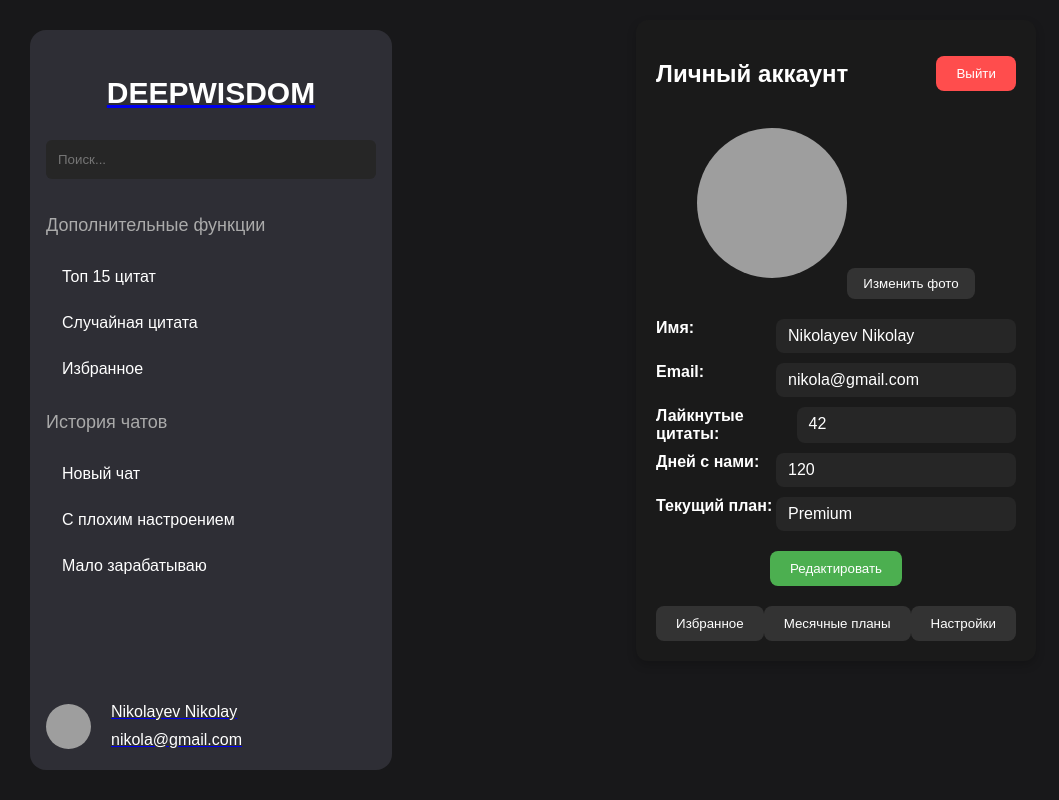
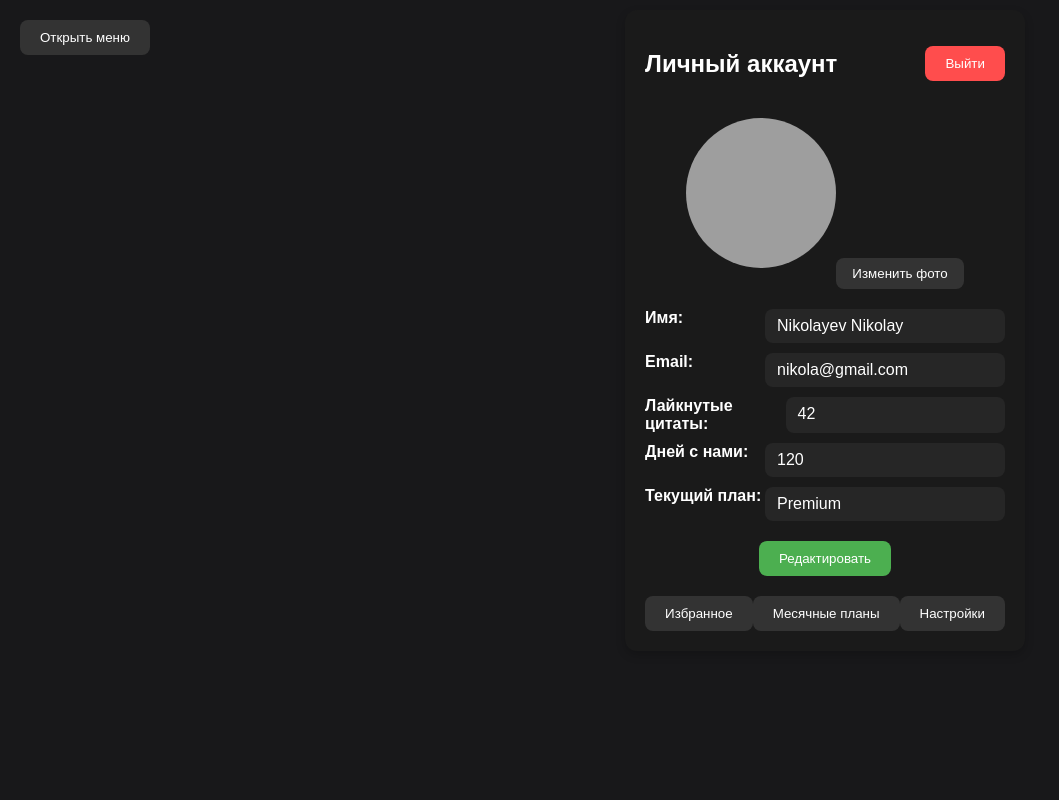
Before and after one commit to ssardor/DP, a React (Create React App) app: page /profile in a window 1280 px wide. Shown: the whole page, without its empty margins (0-1059 px from the left). Built offline with nearby package versions, Linux system fonts and the light colour scheme; no server answers; grey boxes are pictures that could not be loaded.

Commit message:
verstka mobile

```diff
--- a/src/App.js
+++ b/src/App.js
@@ -1,4 +1,4 @@
-import React from "react";
+import React, { useState } from "react";
 import { BrowserRouter as Router, Routes, Route } from "react-router-dom";
 import Sidebar from "./components/Sidebar";
 import ChatBox from "./components/Chatbox";
@@ -6,10 +6,32 @@ import Profile from "./components/Profile";
 import styles from "./styles/App.module.css";
 
 function App() {
+  const [isSidebarVisible, setIsSidebarVisible] = useState(false);
+
+  const toggleSidebar = () => {
+    setIsSidebarVisible((prev) => !prev);
+  };
+
   return (
     <Router>
       <div className={styles.container}>
-        <Sidebar />
+        {/* Боковая панель */}
+        <div
+          className={`${styles.sidebarWrapper} ${
+            isSidebarVisible ? styles.sidebarOpen : ""
+          }`}
+        >
+          <Sidebar onClose={toggleSidebar} />
+        </div>
+
+        {/* Кнопка для открытия боковой панели */}
+        {!isSidebarVisible && (
+          <button className={styles.toggleSidebarBtn} onClick={toggleSidebar}>
+            Открыть меню
+          </button>
+        )}
+
+        {/* Основное содержимое */}
         <div className={styles.mainContent}>
           <Routes>
             <Route path="/" element={<ChatBox />} />
--- a/src/components/Sidebar.jsx
+++ b/src/components/Sidebar.jsx
@@ -1,15 +1,26 @@
 import { Link } from "react-router-dom";
 import styles from "../styles/Sidebar.module.css";
 
-const Sidebar = () => {
+const Sidebar = ({ onClose }) => {
   return (
     <div className={styles.sidebar}>
-            <Link to="/" >
-            <div className={styles.logo}><p>DEEPWISDOM</p></div>
+      {/* Кнопка закрытия для мобильных устройств */}
+     <div className={styles.closeSidebarContainer}>
+     <button className={styles.closeSidebarBtn} onClick={onClose}>
+        X
+      </button>
+     </div>
+
+      <Link to="/">
+        <div className={styles.logo}>
+          <p>DEEPWISDOM</p>
+        </div>
       </Link>
 
+      <div className={styles.search_container}>
       <input className={styles.search} type="text" placeholder="Поиск..." />
 
+      </div>
       <div className={styles.menu}>
         <p className={styles.section}>Дополнительные функции</p>
         <button>Топ 15 цитат</button>
@@ -21,7 +32,7 @@ const Sidebar = () => {
         <button>С плохим настроением</button>
         <button className={styles.active}>Мало зарабатываю</button>
       </div>
-      <Link to="/profile" >
+      <Link to="/profile">
         <div className={styles.profile}>
           <img
             src="https://i.imgur.com/rrggjXc_d.webp?maxwidth=520&shape=thumb&fidelity=high"
@@ -32,7 +43,6 @@ const Sidebar = () => {
             <p>Nikolayev Nikolay</p>
             <p className={styles.email}>nikola@gmail.com</p>
           </div>
-
         </div>
       </Link>
     </div>
--- a/src/styles/App.module.css
+++ b/src/styles/App.module.css
@@ -1,15 +1,79 @@
 .container {
   display: flex;
   height: 100vh;
-  background-color: #18181A;
+  background-color: #18181a;
   color: white;
   font-family: sans-serif;
+  position: relative;
+}
+
+.sidebarWrapper {
+  width: 330px;
+  min-height: 90%; /* Высота на 100% экрана */
+  transition: transform 0.3s ease;
+  overflow: hidden; /* Скрываем содержимое, выходящее за пределы */
+  padding: 20px 20px;
+}
+
+.sidebarWrapper.sidebarOpen {
+  transform: translateX(0);
+}
+
+.sidebarWrapper {
+  transform: translateX(-100%);
 }
 
 .mainContent {
   flex-grow: 1;
   display: flex;
   flex-direction: column;
-  padding: 20px;
+  padding:  10px 0;
   overflow-y: auto;
+  position: relative;
 }
+
+.toggleSidebarBtn {
+  position: absolute;
+  top: 20px;
+  left: 20px;
+  background-color: #333;
+  color: white;
+  border: none;
+  padding: 10px 20px;
+  border-radius: 8px;
+  cursor: pointer;
+  z-index: 1000;
+  transition: background-color 0.3s ease;
+}
+
+.toggleSidebarBtn:hover {
+  background-color: #555;
+}
+
+/* Адаптивная верстка для телефонов */
+@media (max-width: 768px) {
+  .sidebarWrapper {
+    position: fixed;
+    top: 0;
+    left: 0;
+    height: 100%; /* Высота на 100% экрана */
+    width: 70%; /* Ширина боковой панели на мобильных устройствах */
+    background-color: #2e2e35;
+    z-index: 1000;
+    transform: translateX(-100%);
+  }
+
+  .sidebarWrapper.sidebarOpen {
+    transform: translateX(0);
+  }
+
+  .mainContent {
+    padding: 0 20px;
+  }
+
+  .toggleSidebarBtn {
+    top: 10px;
+    left: 10px;
+    padding: 8px 16px;
+  }
+}
--- a/src/styles/ChatBox.module.css
+++ b/src/styles/ChatBox.module.css
@@ -2,8 +2,9 @@
   flex: 1;
   display: flex;
   flex-direction: column;
-  background-color: #18181A;
-  padding: 0 10px 10px 50px;
+  background-color: #18181a;
+  padding: 0 10px 10px 0;
+  overflow: hidden;
 }
 
 .header {
@@ -21,6 +22,7 @@
   min-height: 550px; /* Минимальная высота, чтобы не выглядело сломанным */
   overflow-y: auto; /* Добавляем вертикальный скролл */
   padding: 10px;
+  padding-left: 0;
   scrollbar-width: thin; /* Для Firefox */
   flex-grow: 1; /* Заставляем контейнер занимать оставшееся пространство */
 }
@@ -39,11 +41,11 @@
 }
 
 .inputSection {
-  padding: 16px;
+  padding: 16px 40px;
   border-top: 1px solid #333;
   position: sticky; /* Фиксируем секцию внизу */
   bottom: 0;
-  background-color: #18181A; /* Цвет фона, чтобы перекрывать содержимое */
+  background-color: #18181a; /* Цвет фона, чтобы перекрывать содержимое */
   z-index: 10; /* Устанавливаем приоритет отображения */
   flex-shrink: 0; /* Запрещаем изменять размер секции */
 }
@@ -72,7 +74,6 @@
 .inputArea {
   display: flex;
   align-items: center;
-
 }
 
 .inputArea input {
@@ -137,9 +138,9 @@
 .query {
   background-color: #333; /* Тёмный фон для запроса */
   color: white; /* Белый текст */
-  padding: 10px 15px; /* Внутренние отступы */
+  padding: 15px 30px; /* Внутренние отступы */
   border-radius: 12px; /* Скруглённые углы */
-  font-size: 16px; /* Размер текста */
+  font-size: 18px; /* Размер текста */
   max-width: 70%; /* Ограничиваем ширину */
   word-wrap: break-word; /* Перенос длинных слов */
   box-shadow: 0 2px 10px rgba(0, 0, 0, 0.2); /* Лёгкая тень */
@@ -167,3 +168,42 @@
 .scrollToTopBtn:hover {
   background-color: #555;
 }
+
+/* Адаптивная верстка для телефонов */
+@media (max-width: 768px) {
+  .chatBox {
+    padding: 10px;
+  }
+
+  .messages {
+    max-height: calc(100vh - 150px);
+    min-height: 400px;
+  }
+.query{
+    font-size: 14px; /* Уменьшаем размер текста для мобильных устройств */
+    padding: 10px 20px; /* Уменьшаем внутренние отступы */
+    max-width: 90%; /* Увеличиваем ширину карточки на мобильных устройствах */
+  }
+
+  .inputSection {
+    padding: 10px;
+  }
+
+  .tags {
+    gap: 5px;
+}
+  .tags button {
+    padding: 10px 16px;
+    font-size: 14px;
+  }
+
+  .inputArea input {
+    padding: 20px 12px;
+    font-size: 14px;
+  }
+
+  .sendBtn {
+    padding: 20px;
+    font-size: 14px;
+  }
+}
--- a/src/styles/QuoteCard.module.css
+++ b/src/styles/QuoteCard.module.css
@@ -62,3 +62,17 @@
 .navigation button:hover {
   color: #666;
 }
+
+/* Адаптивная верстка для телефонов */
+@media (max-width: 768px) {
+  .card {
+    width: 90%; /* Уменьшаем ширину карточки */
+    min-height: 150px; /* Уменьшаем минимальную высоту */
+    padding: 20px; /* Уменьшаем внутренние отступы */
+    font-size: 16px; /* Уменьшаем размер текста */
+  }
+
+  .navigation button {
+    font-size: 20px; /* Уменьшаем размер кнопок навигации */
+  }
+}
--- a/src/styles/Sidebar.module.css
+++ b/src/styles/Sidebar.module.css
@@ -1,25 +1,46 @@
 .sidebar {
-  width: 330px;
-  background-color: #2e2e35;
-  padding: 16px;
+  min-height: 98%; /* Устанавливаем высоту на 100% экрана */
   display: flex;
   flex-direction: column;
-  justify-content: space-between;
-  margin: 30px 0 30px 30px;
+  padding: 0;
+  background-color: #2e2e35;
+  margin: 0;
   border-radius: 16px;
+  overflow-y: auto; /* Добавляем вертикальный скролл, если содержимое превышает высоту */
 }
 
-.logo p{
+.sidebar::-webkit-scrollbar {
+  width: 8px; /* Ширина скроллбара */
+}
+
+.sidebar::-webkit-scrollbar-thumb {
+  background-color: #666; /* Цвет ползунка */
+  border-radius: 4px;
+}
+
+.sidebar::-webkit-scrollbar-track {
+  background-color: #1a1a1a; /* Цвет фона скроллбара */
+}
+
+.sidebar a {
+  text-decoration: none; /* Убираем подчёркивание для всех ссылок в Sidebar */
+}
+
+.logo p {
   font-weight: bold;
-  margin-bottom: 15px 0;
+  margin-bottom: 15px;
   font-size: 30px;
   text-align: center;
   color: white;
   text-decoration: none;
 }
-
+.search_container{
+  padding: 0 18px;
+  width: 80%;
+}
 .search {
   padding: 12px;
+  width: 100%;
   border-radius: 6px;
   margin-bottom: 16px;
   background: #262626;
@@ -35,6 +56,8 @@
   margin-top: 20px;
   font-size: 18px;
   color: #aaa;
+  padding: 0 18px;
+  font-weight: bold;
 }
 
 .menu button {
@@ -42,14 +65,14 @@
   background: none;
   border: none;
   color: white;
-  padding: 14px 16px;
+  padding: 14px 38px;
   width: 100%;
   text-align: left;
   cursor: pointer;
   font-size: 16px;
 }
 .menu button:hover {
-  background-color: #35353E;
+  background-color: #35353e;
   border-radius: 16px;
 }
 
@@ -60,8 +83,8 @@
 
 .profile {
   display: flex;
-  align-items: center;
-  gap: 15px;
+  padding: 10px 18px;
+  gap: 10px;
 }
 
 .profile img {
@@ -76,10 +99,95 @@
   color: white;
 }
 
-.nickname p{
+.nickname p {
   padding: 5px;
   font-size: 16px;
   color: white;
   text-decoration: none;
   margin: 0;
 }
+.closeSidebarContainer{
+  display: flex;
+  align-items: center;
+  margin-top: 20px;
+  padding: 0 18px;
+  justify-content:end
+}
+.closeSidebarBtn {
+  background-color: #333;
+  color: white;
+  border: none;
+  padding: 10px 20px ;
+  border-radius: 8px;
+  cursor: pointer;
+
+}
+
+.closeSidebarBtn:hover {
+  background-color: #555;
+}
+
+/* Адаптивная верстка для телефонов */
+@media (max-width: 768px) {
+  .sidebar {
+
+    height: 100%; /* Высота на 100% экрана */
+    margin: 0;
+    border-radius: 0;
+    padding: 0;
+    overflow-y: auto; /* Прокрутка для мобильных устройств */
+  }
+
+  .logo p {
+    font-size: 24px;
+  }
+
+  .search {
+    padding: 10px;
+    width: 85%;
+    font-size: 14px;
+  }
+
+  .menu button {
+    padding: 10px 12px;
+    font-size: 14px;
+  }
+
+  .profile {
+    display: flex;
+    gap: 10px;
+    justify-content: start;
+    margin-bottom: 35px;
+    align-items: center;
+  }
+
+  .profile img {
+    width: 40px;
+    height: 40px;
+  }
+
+  .nickname p {
+    font-size: 14px;
+  }
+  .email p{
+    font-size: 5px;
+    color: white;
+  }
+  .closeSidebarBtn {
+    padding: 8px 16px;
+    font-size: 14px;
+  }
+  .closeSidebarContainer{
+    padding: 0 10px;
+    margin: 0;
+
+  }
+  .section {
+    font-size: 16px;
+    padding: 0 10px;
+  }
+  .search_container{
+    padding: 0 10px;
+    width: 100%;
+  }
+}
```
Also changed, not shown: 1 other file (tests, documents, lock files or other folders). Lines whose indentation alone changed are shown as unchanged.
